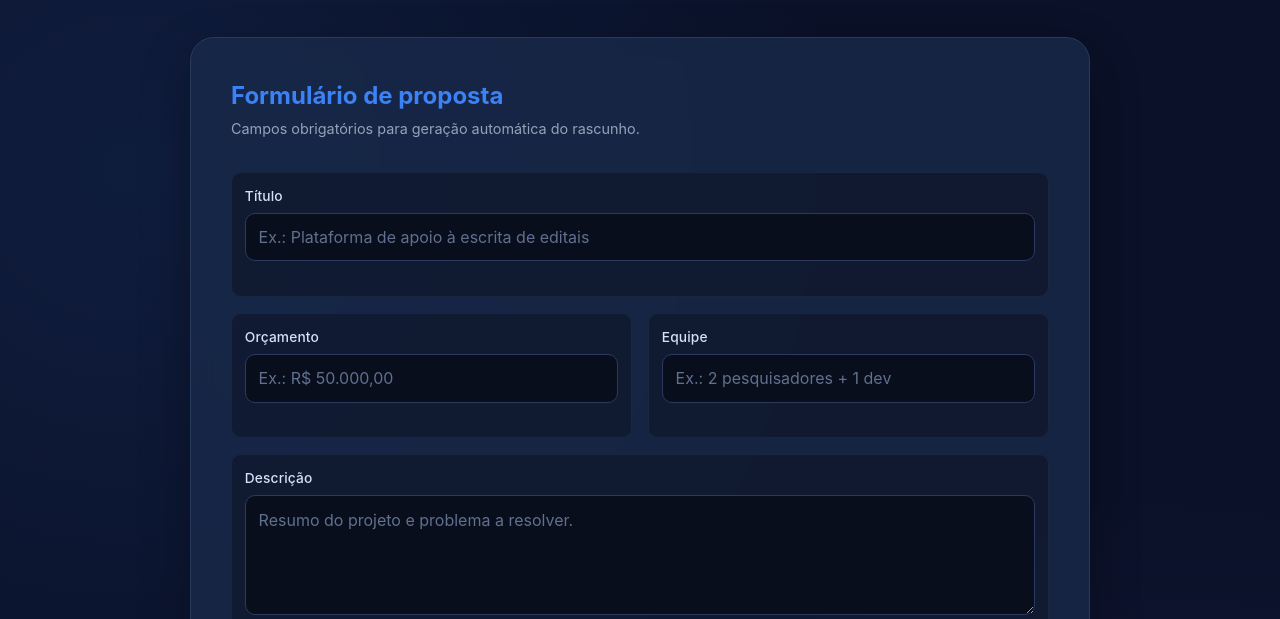
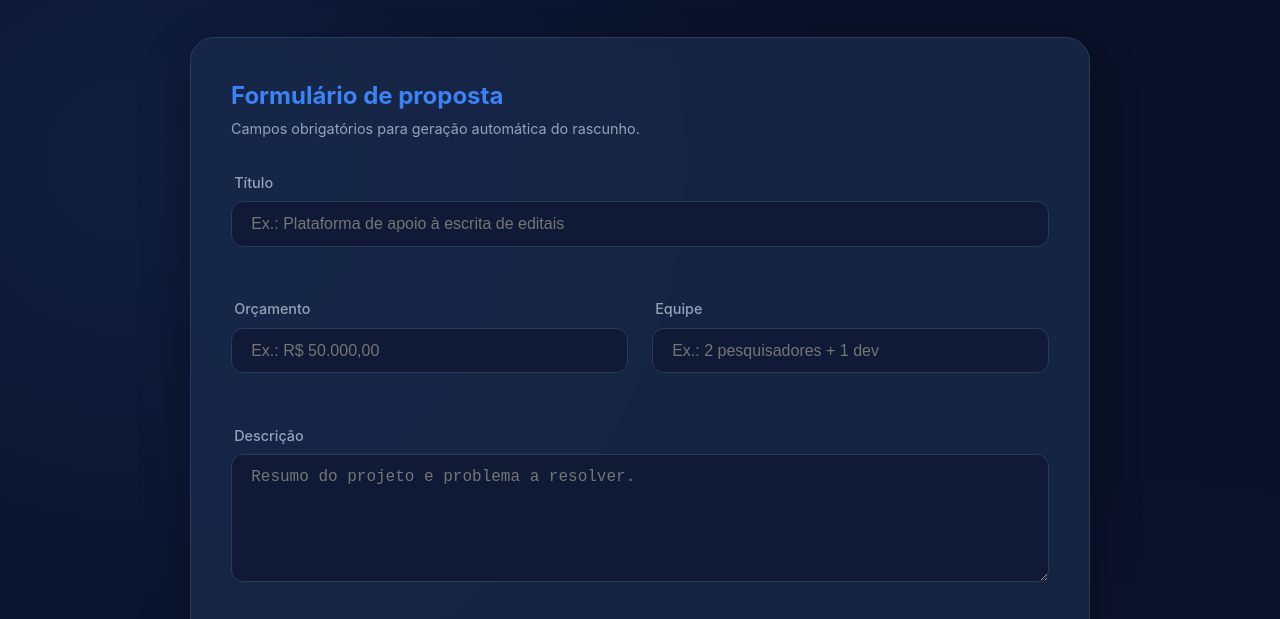
Before and after one commit to CeloEug/Programacao-Avancada-Analise-de-Editais, a website: page public/index.html in a window 1280 px wide. Shown: the part 178-797 px from the top of the page. Drawn offline with Linux system fonts and the light colour scheme.

Commit message:
style: redesign form fields with glow and focus states

```diff
--- a/public/index.html
+++ b/public/index.html
@@ -125,91 +125,68 @@
 
       form {
         display: grid;
-        gap: 1rem;
+        gap: 1.5rem;
       }
 
       .grid-2 {
         display: grid;
-        gap: 1rem;
+        gap: 1.5rem;
       }
 
-      @media (min-width: 720px) {
-        .grid-2 {
-          grid-template-columns: 1fr 1fr;
-        }
+      @media (min-width: 600px) {
+        .grid-2 { grid-template-columns: 1fr 1fr; }
       }
 
       .field {
-        display: grid;
-        gap: 0.42rem;
-        background: rgba(9, 14, 26, 0.42);
-        border: 1px solid #1a2540;
-        border-radius: 10px;
-        padding: 0.8rem;
+        display: flex;
+        flex-direction: column;
+        gap: 0.5rem;
       }
 
       label {
-        font-size: 0.86rem;
-        font-weight: 550;
-        color: #d7e0f9;
-        letter-spacing: 0.01em;
+        font-size: 0.9rem;
+        font-weight: 500;
+        color: var(--text-soft);
+        margin-left: 0.2rem;
       }
 
-      input,
-      textarea,
-      button {
-        font: inherit;
+      input, textarea {
+        background: rgba(10, 17, 40, 0.5);
+        border: 1px solid var(--line);
+        border-radius: var(--radius-md);
+        padding: 0.8rem 1.2rem;
+        color: white;
+        font-size: 1rem;
+        transition: all 0.3s ease;
       }
 
-      input,
-      textarea {
-        width: 100%;
-        border: 1px solid #2c3960;
-        border-radius: 10px;
-        background: #080e1b;
-        color: var(--text);
-        padding: 0.7rem 0.8rem;
-        box-sizing: border-box;
-        transition: border-color 0.18s ease, box-shadow 0.18s ease;
-      }
-
-      input::placeholder,
-      textarea::placeholder {
-        color: #61708f;
-      }
-
-      input:focus-visible,
-      textarea:focus-visible {
+      input:focus, textarea:focus {
         outline: none;
         border-color: var(--brand);
-        box-shadow: 0 0 0 4px rgba(76, 125, 255, 0.16);
-      }
-
-      .is-invalid input,
-      .is-invalid textarea {
-        border-color: #d05a6d;
-      }
-
-      .is-valid input,
-      .is-valid textarea {
-        border-color: #2f9469;
+        box-shadow: 0 0 15px var(--brand-glow);
+        background: rgba(10, 17, 40, 0.8);
       }
 
       textarea {
-        min-height: 120px;
+        min-height: 100px;
         resize: vertical;
       }
 
       .hint {
-        color: #8e9fbd;
-        font-size: 0.78rem;
+        font-size: 0.8rem;
+        color: var(--text-soft);
+        margin-bottom: 0.5rem;
+        display: block;
       }
 
       .error {
         color: var(--error);
-        font-size: 0.78rem;
-        min-height: 0.95rem;
+        font-size: 0.8rem;
+        height: 1.2rem;
       }
+
+      .is-invalid input, .is-invalid textarea { border-color: var(--error); }
+      .is-valid input, .is-valid textarea { border-color: var(--ok); }
 
       .actions {
         display: flex;
```
